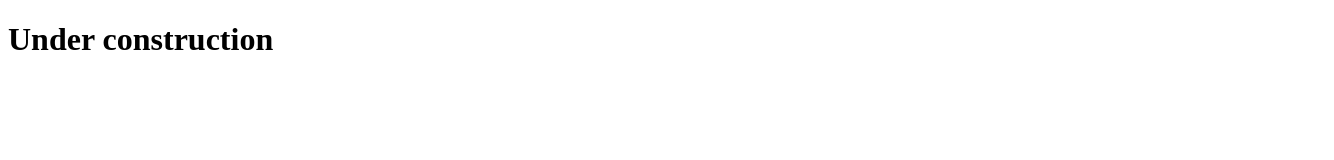
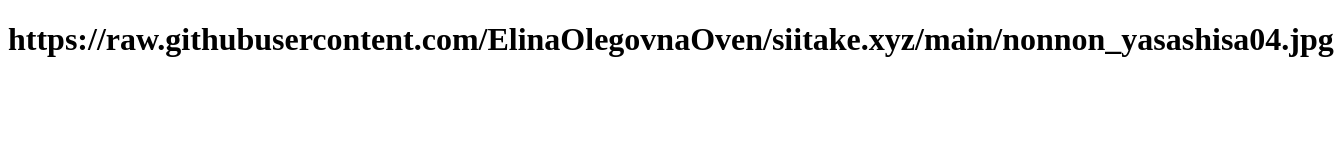
Before and after one commit to ElinaOlegovnaOven/siitake.xyz, a plain HTML site: page index.html in a window 1280 px wide. Shown: the whole page, 1334 px wide, since content can reach past the window. Drawn offline with Linux system fonts and the light colour scheme.

Commit message:
Update index.html

```diff
--- a/index.html
+++ b/index.html
@@ -5,5 +5,5 @@
 <meta charset="utf-8">
 </head>
 <body>
-<h1>Under construction</h1>
+<h1>https://raw.githubusercontent.com/ElinaOlegovnaOven/siitake.xyz/main/nonnon_yasashisa04.jpg</h1>
 </html>
```
